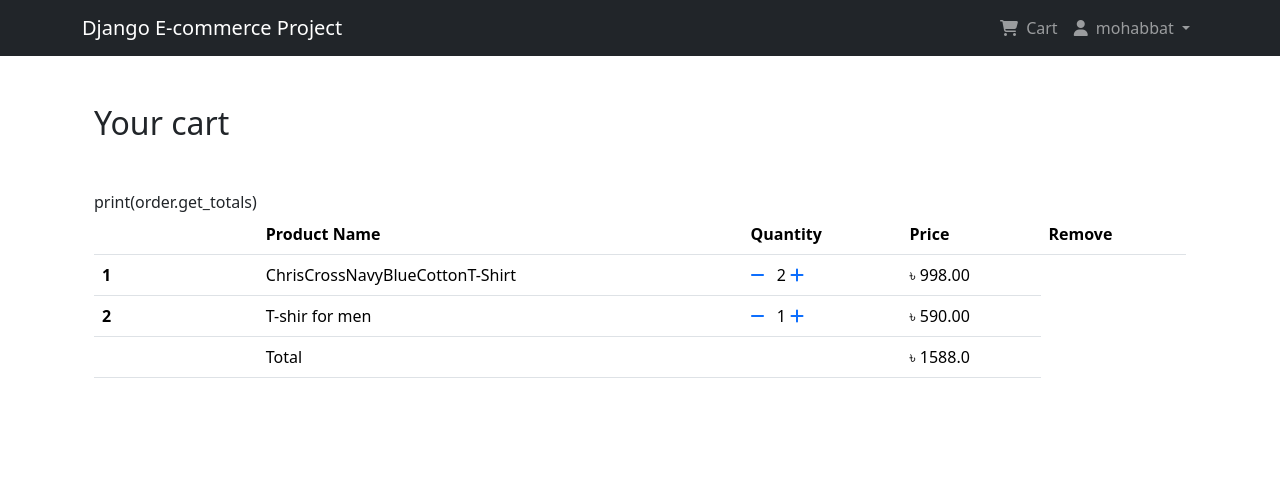
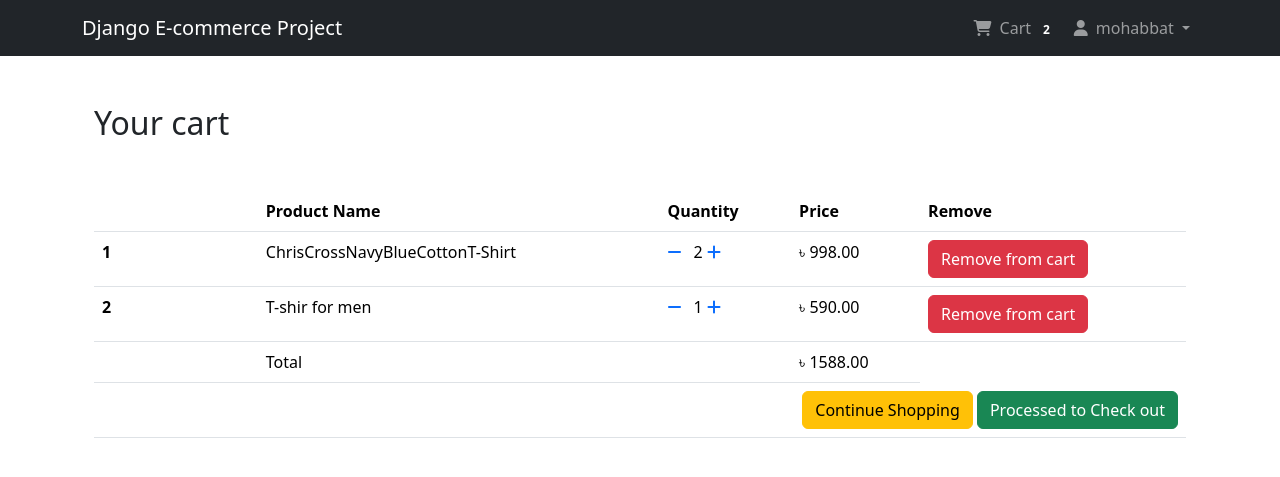
Before and after one commit to Mohabbatridoy/Ecommerce-website, a Django app: page /shop/cart/ in a window 1280 px wide. Shown: the top 477 px of the page. Run offline with Django 5.2, Linux system fonts and the light colour scheme; a user stored in the database is signed in; data comes from the database, SQL or seed files in the repository; both versions use the stored data as it was after the commit.

Commit message:
cart count

```diff
--- /dev/null
+++ b/app_order/templatetags/cart_tag.py
@@ -0,0 +1,13 @@
+from django import template
+from app_order.models import Order
+
+register = template.Library()
+
+@register.filter
+def cart_total(user):
+    order = Order.objects.filter(user=user, ordered=False)
+
+    if order.exists():
+        return order[0].orderitems.count()
+    else:
+        return 0
--- a/app_order/views.py
+++ b/app_order/views.py
@@ -24,7 +24,7 @@ def Add_to_cart(request, pk):
         order = order_qs[0]
         if order.orderitems.exists():
             cart_item[0].quantity += 1
-            cart_item.save()
+            cart_item[0].save()
             messages.info(request, "This item quantity was updated!")
             return redirect('app_shop:home')
         else:
--- a/templates/app_order/cart.html
+++ b/templates/app_order/cart.html
@@ -26,13 +26,20 @@
                     <a href="#" class="me-2"><span><i class="fas fa-plus"></i></span></a>
                 </td>
                 <td>&#2547; {{cart.get_total}}</td>
+                <td><a href="" class="btn btn-danger bt-sm">Remove from cart</a></td>
             </tr>
             {% endfor %}
             <tr>
                 <th scope="row"></th>
                 <td colspan="2">Total</td>
-                <td >&#2547; {{order.get_totals}}</td>
-                print(order.get_totals)
+                <td >&#2547; {{order.get_totals | floatformat:2}}</td>
+            </tr>
+            <tr>
+                <th scope="row"></th>
+                <td colspan="4" class="text-end">
+                    <a href="{% url 'app_shop:home' %}" class="btn btn-warning">Continue Shopping</a>
+                    <a href="#" class="btn btn-success">Processed to Check out</a>
+                </td>
             </tr>
         </tbody>
     </table>
--- a/templates/navbar.html
+++ b/templates/navbar.html
@@ -1,3 +1,4 @@
+{% load cart_tag %}
 <nav class="navbar navbar-expand-lg navbar-dark bg-dark">
     <div class="container">
         <a href="{% url 'app_shop:home' %}" class="navbar-brand">Django E-commerce Project</a>
@@ -15,6 +16,7 @@
                 <li class="nav-item">
                     <a class="nav-link" href="{% url 'app_order:cart' %}">
                         <i class="fa-solid fa-cart-shopping me-1"></i> Cart
+                        <span class="badge badge-light">{{ request.user | cart_total }}</span>
                     </a>
                 </li>
 
```
Also changed, not shown: app_order/templatetags/__init__.py (added), db.sqlite3.
